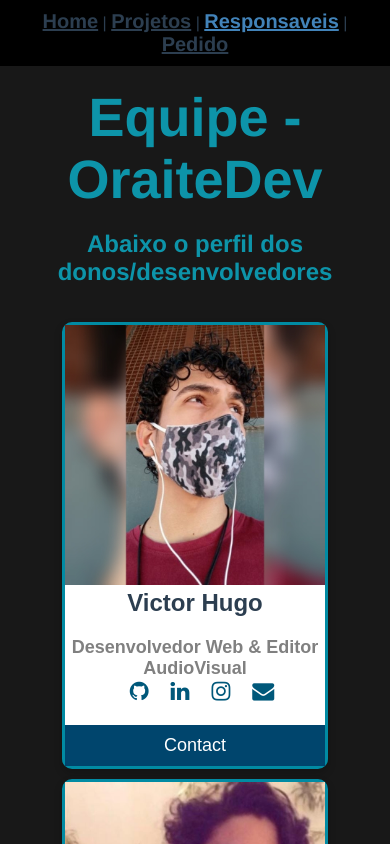
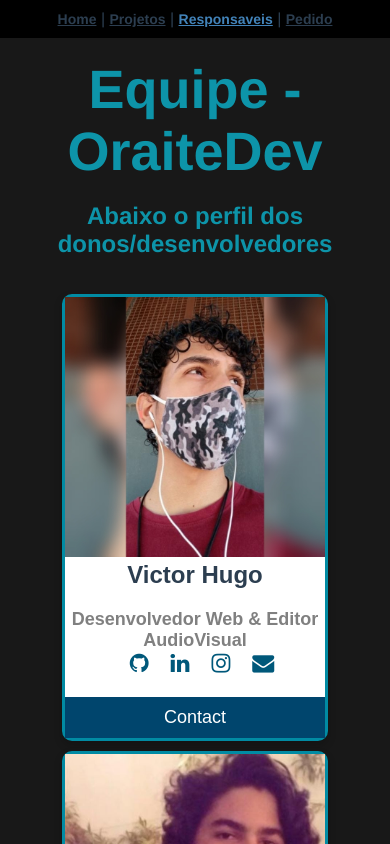
Before and after one commit to VictorHugofny/Alugaii-Prototipo, a Vue app: page /about in a window 390 px wide. Shown: the top 844 px of the page. Built offline with nearby package versions, Linux system fonts and the light colour scheme.

Commit message:
gradiente

```diff
--- a/src/App.vue
+++ b/src/App.vue
@@ -29,7 +29,7 @@
 
 #nav a {
   font-weight: bold;
-  font-size: 20px;
+  font-size: 18px;
   color: #2c3e50;
 }
 
@@ -37,5 +37,12 @@
   color: #4283b9;
 }
 
+@media(max-width: 800px){
+#nav a {
+  font-size: 14px;
+}
+
+}
+
 
 </style>
--- a/src/components/Home.vue
+++ b/src/components/Home.vue
@@ -24,14 +24,14 @@
 .topo{
     padding-top: 200px;
     padding-bottom: 400px;
-    background-image: linear-gradient(to bottom, rgba(0, 0, 0, 0.787), rgba(0, 0, 0, 0.657)), url('../assets/projetos.jpg');
+    background-image: linear-gradient(to bottom, rgba(0, 0, 0, 0.794), rgba(0, 0, 0, 0.657)), url('../assets/projetos.jpg');
     background-repeat: no-repeat;
     background-size: cover;
 }
 
 @media(max-width: 800px){
 .topo{
-    background-image: linear-gradient(to bottom, rgba(0, 0, 0, 0.835), rgba(0, 0, 0, 0.849)), url('../assets/home-mobile.png');
+    background-image: linear-gradient(to bottom, rgba(0, 0, 0, 0.808), rgba(0, 0, 0, 0.849)), url('../assets/home-mobile.png');
     background-repeat: no-repeat;
     background-size: cover;
 }
--- a/src/components/Projetos.vue
+++ b/src/components/Projetos.vue
@@ -34,7 +34,7 @@ export default {
 
 @media(max-width: 800px){
 .projeto{
-    background-image: linear-gradient(to bottom, rgba(0, 0, 0, 0.815), rgba(0, 0, 0, 0.787)), url('../assets/frente-mobile.jpg');
+    background-image: linear-gradient(0deg, rgba(0,0,0,1) -50%, rgba(0, 0, 0, 0.787) 50%, rgba(0,0,0,1) 130%), url('../assets/frente-mobile.jpg');
     background-repeat: no-repeat;
     background-size: cover;
 }
```
